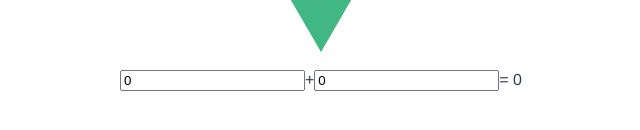
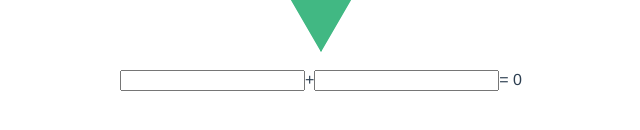
Before and after one commit to automatiche/vue3_tutorial, a Vue app: page / in a window 1280 px wide. Shown: the part 194-324 px from the top of the page, without its empty margins (319-959 px from the left). Built offline with nearby package versions, Linux system fonts and the light colour scheme.

Commit message:
vue2 refs method

```diff
--- a/src/components/HelloWorld.vue
+++ b/src/components/HelloWorld.vue
@@ -1,8 +1,8 @@
 <template>
   <div class="hello">
-    <input type='text' v-model='num1'>
+    <input type='text' ref='num1' @keyup='add()'>
     <span>+</span>
-    <input type='text' v-model='num2'>
+    <input type='text' ref='num2' @keyup='add()'>
     <span>=</span>
     {{result}}
   </div>
@@ -17,17 +17,20 @@ export default {
   data () {
     return {
       num1: 0,
-      num2: 0
+      num2: 0,
+      result: 0
     }
   },
-  computed: {
-    result(){
-      return parseInt(this.num1) + parseInt(this.num2)
+  // computed: {
+  //   result(){
+  //     return parseInt(this.num1) + parseInt(this.num2)
+  //   }
+  // },
+  methods: {
+    add(){
+      this.result = parseInt(this.$refs.num1.value) + parseInt(this.$refs.num2.value)
     }
   }
-  // methods: {
-  //   handelClick:
-  // }
 }
 </script>
 
```
